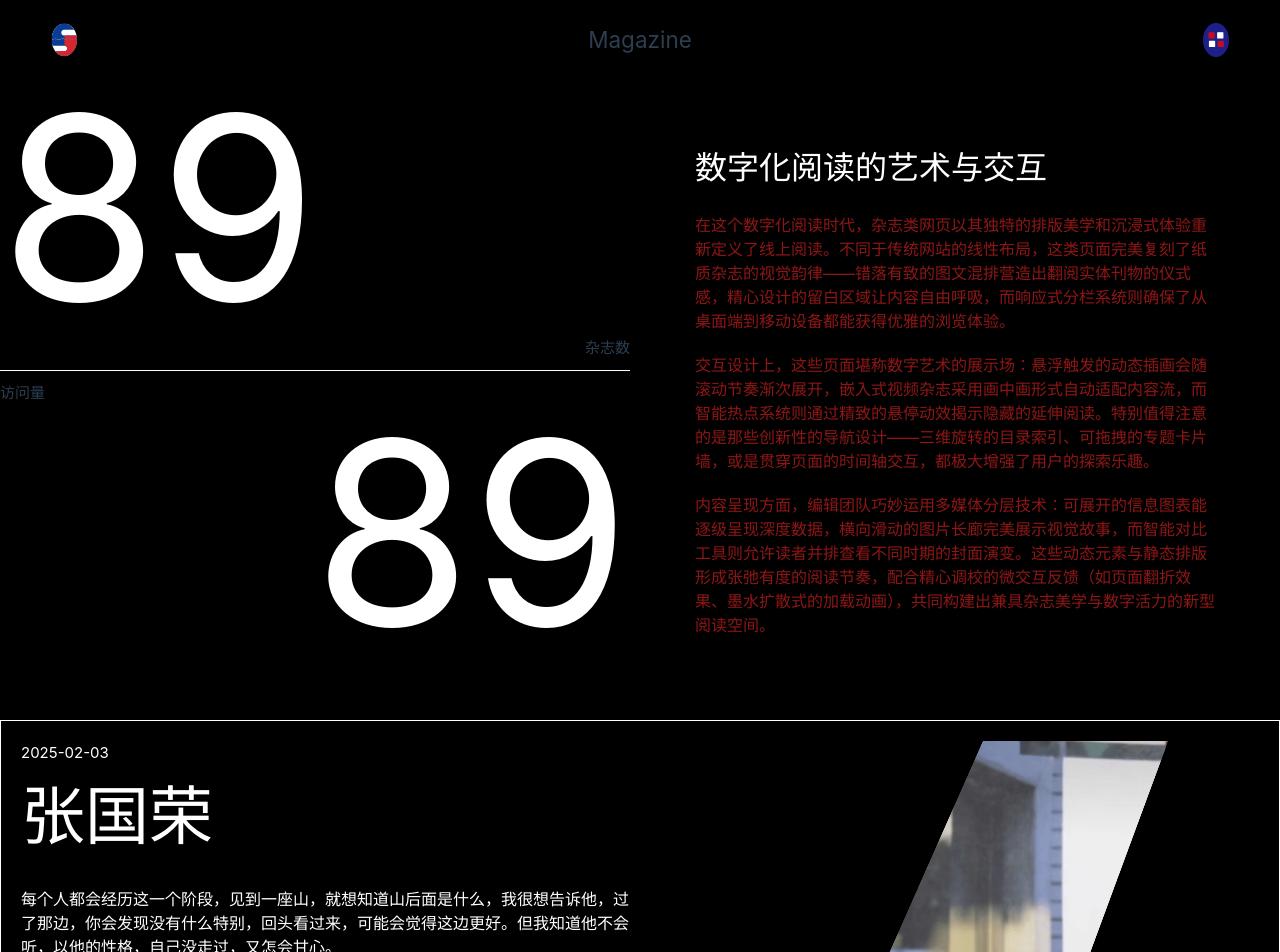
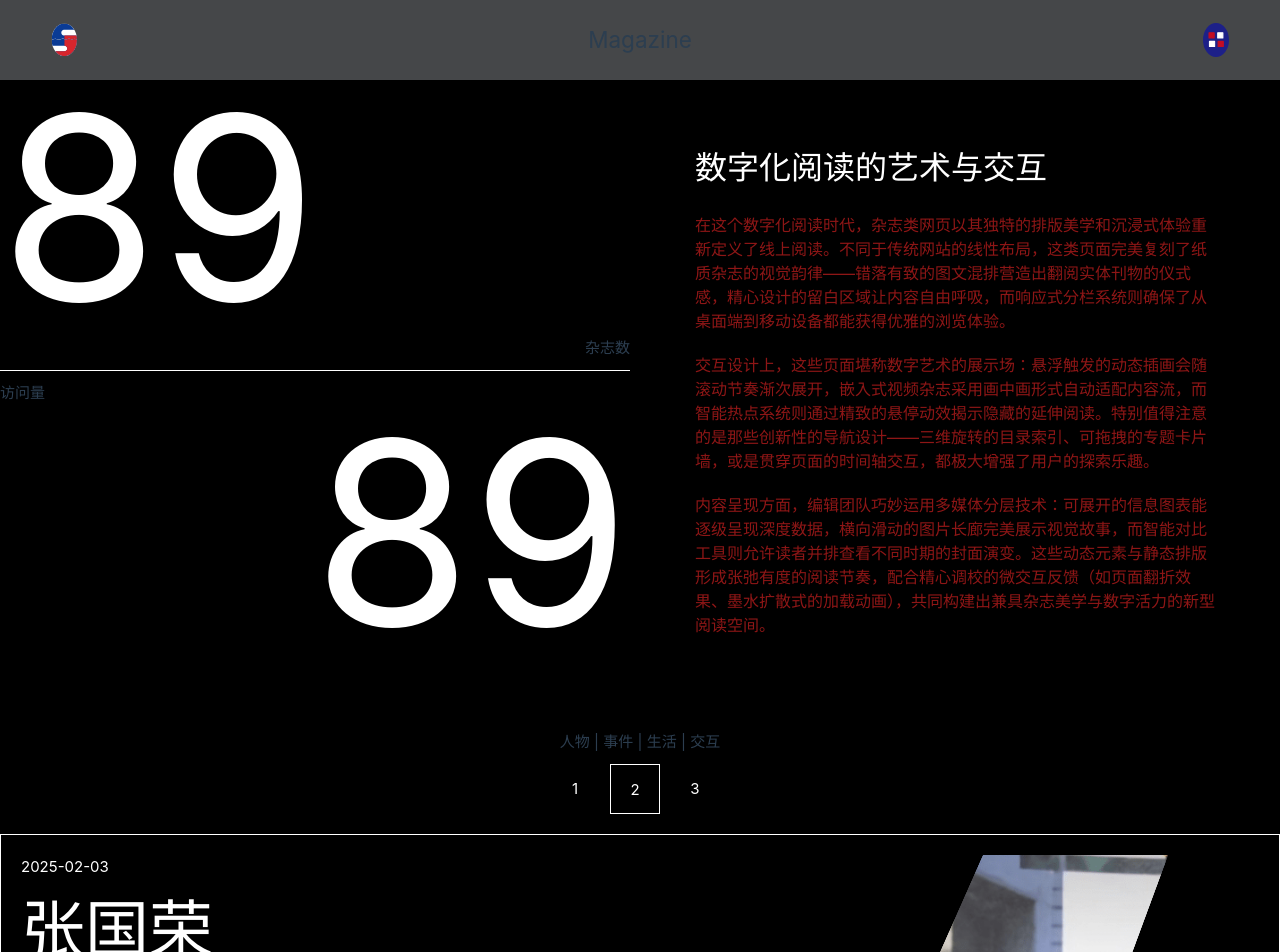
Before and after one commit to dadadasheng/vue-chernblog, a Vue app: page /magazine in a window 1280 px wide. Shown: the top 952 px of the page. Built offline with nearby package versions, Linux system fonts and the light colour scheme.

Commit message:
feat(Magazine View): develop Magazine View

```diff
--- a/src/views/MagazineView.vue
+++ b/src/views/MagazineView.vue
@@ -56,6 +56,22 @@ const brockenLogo = () => {
             </div>
         </div>
         <div class="magazine_list_container">
+            <div class="magazine_list_pagination_container">
+                <p class="magazine_list_tag_container">
+                    人物 | 事件 | 生活 | 交互
+                </p>
+                <div class="magazine_list_pagination_number_container">
+                    <div class="pagination_number">
+                        1
+                    </div>
+                    <div class="pagination_number active">
+                        2
+                    </div>
+                    <div class="pagination_number">
+                        3
+                    </div>
+                </div>
+            </div>
             <div class="magazine_card_container">
                 <div class="magazine_card_text_container">
                     <p class="magazine_card_date">2025-02-03</p>
@@ -124,10 +140,15 @@ const brockenLogo = () => {
 </template>
 <style lang="scss" scoped>
 header {
-    width: 100%;
+    position: fixed;
+    top: 0;
+    left: 0;
+    width: 100vw;
     height: 10vh;
     text-align: center;
     display: flex;
+    z-index: 1000;
+    background-color: rgba(240, 248, 255, 0.288);
     .logo_container {
         width: 10%;
         height: 100%;
@@ -174,6 +195,7 @@ header {
 
 }
 main {
+    margin-top: 10vh;
     .introduction_container{
         position: relative;
         width: 100%;
@@ -235,6 +257,32 @@ main {
         width: 100%;
         height: 80vh;
         margin: auto;
+        .magazine_list_pagination_container{
+            .magazine_list_tag_container{
+                text-align: center;
+                padding: 10px;
+            }
+            .magazine_list_pagination_number_container{
+                display: flex;
+                flex-direction: row;
+                justify-content: center;
+                align-items: center;
+                margin-bottom: 20px;
+                .pagination_number{
+                    width: 50px;
+                    height: 50px;
+                    line-height: 50px;
+                    text-align: center;
+                    color: white;
+                    margin-right: 10px;
+                    cursor: pointer;
+                }
+                .active{
+                    border-style: solid;
+                    border-width: 1px;
+                }
+            }
+        }
         .magazine_card_container{
             width: 100%;
             height: 400px;
```
